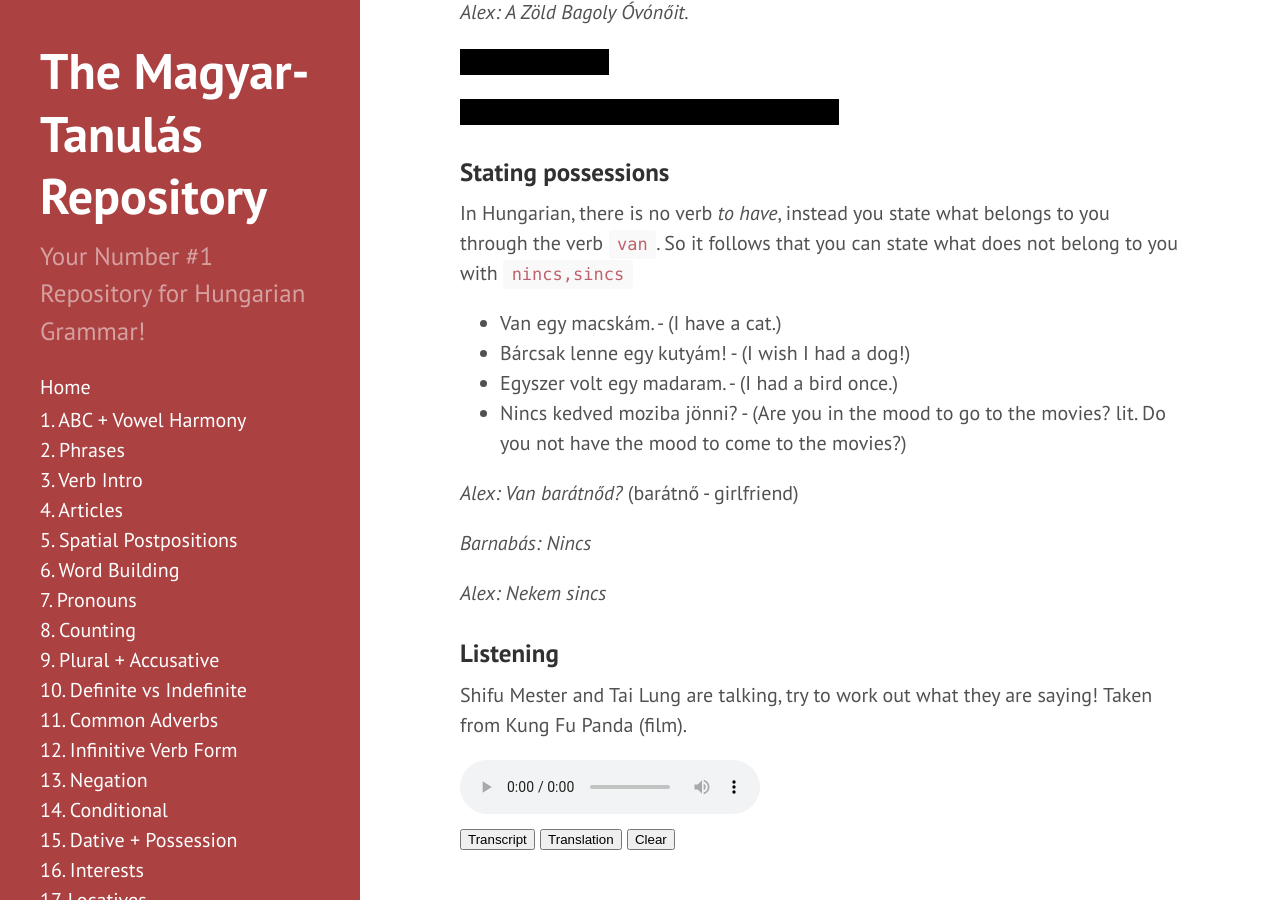
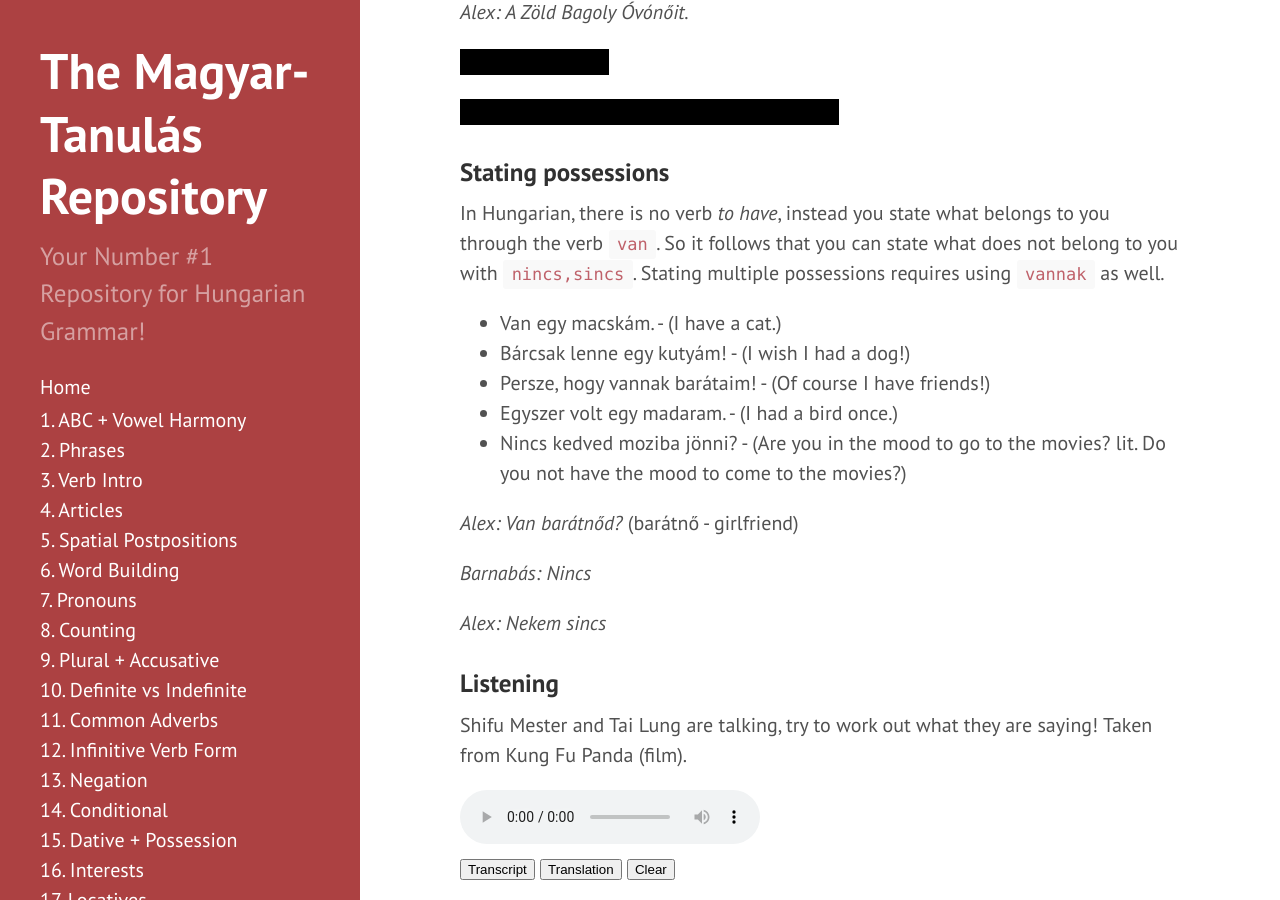
Before and after one commit to Magyartanulas/magyartanulas.github.io, a Jekyll site: the page built from dative_possession.md, in a window 1280 px wide and 900 px high, scrolled down 4349 px. Built offline with Jekyll 4.4.1, drawn with Linux system fonts in a browser that asks for light colours; comment, search, counter and statistics services are not loaded.

Commit message:
Update dative_possession.md

```diff
--- a/dative_possession.md
+++ b/dative_possession.md
@@ -116,10 +116,11 @@ Using [demonstrative pronouns](https://magyartanulas.github.io/pronouns/), with
 
 ### Stating possessions
 
-In Hungarian, there is no verb *to have*, instead you state what belongs to you through the verb `van`. So it follows that you can state what does not belong to you with `nincs,sincs`
+In Hungarian, there is no verb *to have*, instead you state what belongs to you through the verb `van`. So it follows that you can state what does not belong to you with `nincs,sincs`. Stating multiple possessions requires using `vannak` as well.
 
 * Van egy macskám. - (I have a cat.)
 * Bárcsak lenne egy kutyám! - (I wish I had a dog!)
+* Persze, hogy vannak barátaim! - (Of course I have friends!)
 * Egyszer volt egy madaram. - (I had a bird once.)
 * Nincs kedved moziba jönni? - (Are you in the mood to go to the movies? lit. Do you not have the mood to come to the movies?)
 
```
